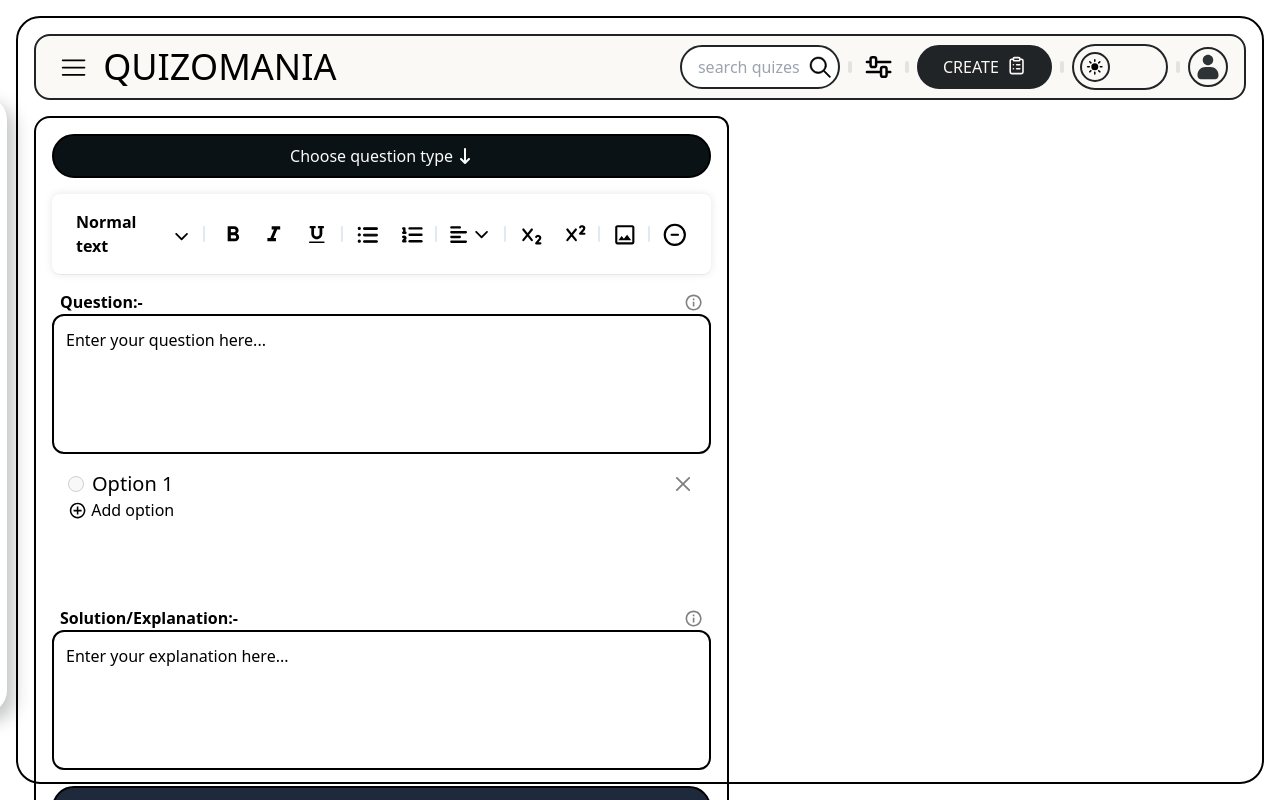
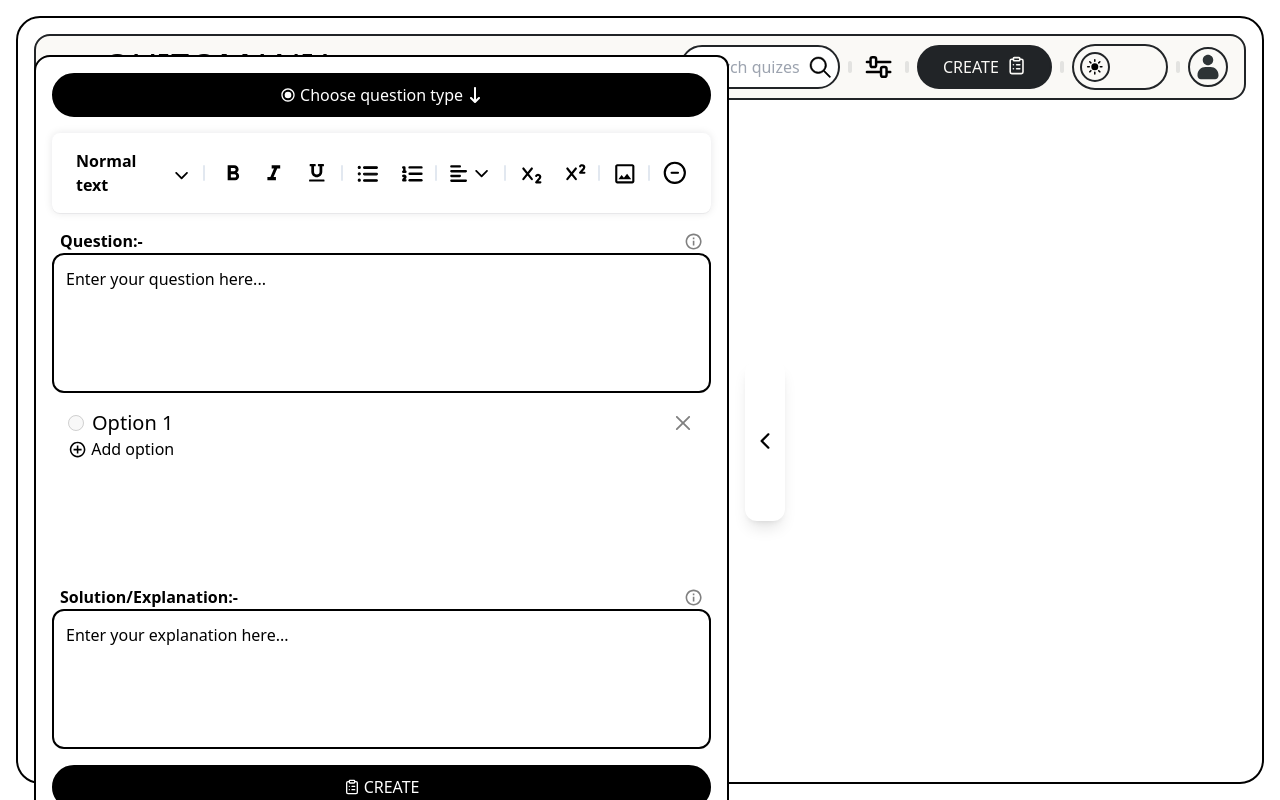
Before and after one commit to Nitish-u/Quizomania, a React (Vite) app: page /create in a window 1280 px wide. Built offline with nearby package versions, Linux system fonts and the light colour scheme.

Commit message:
creator section toggle ability added and card input types changed to take html instead of strings

```diff
--- a/index.html
+++ b/index.html
@@ -9,7 +9,7 @@
 </head>
 
 <body>
-  <div class="sm:h-dvh min-h-dvh p-4 overflow-hidden">
+  <div class="h-dvh p-4 overflow-hidden">
     <div class="lg:border-2 border-black rounded-3xl lg:p-4 min-h-fit h-full">
       <div id="root" class="h-full">
       </div>
--- a/src/components/Editable Area/editableAreaComp.jsx
+++ b/src/components/Editable Area/editableAreaComp.jsx
@@ -2,7 +2,7 @@
 import { MdInfoOutline } from "react-icons/md";
 
 
-export default function ({ heading, placeHolder, height, maxHeight, onFocusHandler, title }) {
+export default function ({ heading, placeHolder, onFocusHandler, title }) {
   const [editorText, setEditorText] = useState(placeHolder);
   function handleChange(e) {
     setEditorText(e.target.value);
@@ -14,7 +14,7 @@
         <div
           className="editableDiv w-full max-w-full p-2 overflow-y-auto outline-none"
           contentEditable
-          style={{height:height, maxHeight: maxHeight, minHeight:'2.5rem'}}
+          style={{height: "8rem"}}
           onChange={handleChange}
           onFocusCapture={() => {
             setEditorText("");
--- a/src/components/Options Comp/OptionsComp.jsx
+++ b/src/components/Options Comp/OptionsComp.jsx
@@ -5,8 +5,7 @@
 export default function OptionsComp({ type, onFocusHandler, height }) {
   const id = useId();
   const [options, setOptions] = useState(["Option 1"]);
-  const [optionsContainerMaxHeight, setOptionsContainerMaxHeight] =
-    useState(164);
+
   function optionAdder() {
     const newOption = "Option " + (options.length + 1);
     setOptions((prevState) => {
@@ -23,19 +22,8 @@
     });
   }
 
-  useEffect(() => {
-    const optionsContainer = document.getElementById("optionsContainer");
-    const optionsContainerHeight =
-      optionsContainer.getBoundingClientRect().height;
-    console.log(optionsContainerHeight);
-    setOptionsContainerMaxHeight(optionsContainerHeight);
-  }, []);
   return (
-    <div
-      id="optionsContainer"
-      className="px-4 h-full overflow-y-auto flex-1"
-    >
-      <div style={{height: `${optionsContainerMaxHeight}px`}}>
+    <div id="optionsContainer" className="px-4 overflow-y-auto h-40 shrink-0">
       {type == "checkbox" || type == "radio" ? (
         <div>
           {options.map((elem, index) => {
@@ -97,7 +85,7 @@
             className={`${
               type == "checkbox" || type == "radio" ? "hidden" : ""
             } ${
-                type == "Short Answer text" ? "hidden" : ""
+              type == "Short answer type" ? "hidden" : ""
             } border-b-2 border-slate-400 py-2`}
           >
             {" "}
@@ -106,6 +94,5 @@
         </>
       )}
     </div>
-    </div>
   );
 }
--- a/src/components/QuizMakersLeft/QuizMakersLeft.jsx
+++ b/src/components/QuizMakersLeft/QuizMakersLeft.jsx
@@ -3,41 +3,30 @@
 import EditorFuncComp from "../../components/Editor functionalities comp/EditorFuncComp";
 import OptionsComp from "../../components/Options Comp/OptionsComp";
 import { FaArrowDownLong } from "react-icons/fa6";
-import { MdOutlineCheckBox, MdOutlineRadioButtonChecked } from "react-icons/md";
-import { ImParagraphJustify } from "react-icons/im";
-import { BsTextParagraph } from "react-icons/bs";
 import { LuClipboardList } from "react-icons/lu";
+import { IoIosArrowForward } from "react-icons/io";
+import { questionTypes } from "./QuizMakersLeftData";
 
 export default function QuizMakersLeft({ questions, setQuestions }) {
   const [alignmentArrowClicked, setAlignmentArrowClicked] = useState(false);
   const [fontArrowClicked, setFontArrowClicked] = useState(false);
-
   const [typeSelectorClicked, setTypeSelectorClicked] = useState(false);
-  const [optionType, setOptionType] = useState("radio");
-
-  const [questionType, setQuestionType] = useState({
-    type: "Choose question type",
-    iconIndex: -1,
+  const [questionTypeIndex, setQuestionType] = useState(
+    questionTypes.length - 1
+  );
+  const [creatorSectionMesurements, setCreatorSectionMesurements] = useState({
+    height: 0,
+    width: 0,
   });
-
-  const questionTypeIconsArray = [
-    <MdOutlineCheckBox />,
-    <MdOutlineRadioButtonChecked />,
-    <BsTextParagraph />,
-    <ImParagraphJustify />,
-  ];
+  const [showCreatorMenu, setShowCreatorMenu] = useState(true);
 
   const optionsHandler = useCallback(() => {
-    setTypeSelectorClicked(!typeSelectorClicked);
+    setTypeSelectorClicked((prevState) => !prevState);
   }, []);
 
   function typeSelector(e) {
-    const questionType = e.currentTarget.innerText;
     const index = Number(e.currentTarget.getAttribute("id"));
-    setQuestionType((prevState) => {
-      return { ...prevState, type: questionType, iconIndex: index };
-    });
-    setOptionType(e.currentTarget.getAttribute("func-type"));
+    setQuestionType(index);
     setTypeSelectorClicked(false);
   }
 
@@ -60,71 +49,99 @@
       const optionElements = Array.from(
         document.getElementsByClassName("optionData")
       );
-      if (optionType == "checkbox" || optionType == "radio") {
+      if (
+        questionTypes[questionTypeIndex].funcType == "checkbox" ||
+        questionTypes[questionTypeIndex].funcType == "radio"
+      ) {
         optionElements.forEach((elem) => {
           options.push(elem.innerHTML);
         });
       }
       const questionData = {
-        type: optionType,
+        type: questionTypes[questionTypeIndex].funcType,
         question: editableDivs[0].innerHTML,
         explanation: editableDivs[1].innerHTML,
         options,
       };
       setQuestions((prevState) => [...prevState, questionData]);
     }
+  }, []);
+
+  useEffect(() => {
+    const mainContainer = document.getElementById("mainContainer");
+    setCreatorSectionMesurements((prevState) => {
+      return {
+        ...prevState,
+        height: mainContainer?.getBoundingClientRect().height,
+        width: mainContainer?.getBoundingClientRect().width,
+      };
     });
+  }, []);
 
   return (
-    <div className="functionalCompConatiner border-2 border-black rounded-xl rounded-tl-2xl p-4 relative flex flex-col gap-4 h-full max-w-[700px]">
+    <div className="absolute z-10 h-full transition-all duration-500 rounded-[100%]" style={{
+      transform: showCreatorMenu
+        ? ""
+        : `translateX(${-creatorSectionMesurements.width + 45}px)`,
+    }}>
+      <div
+        className={`relative h-full transition-all duration-500 flex items-center gap-1 sm:gap-4 `}
+        id="mainContainer"
+      >
+        <div
+          className="showCloseBtn h-40 bg-white rounded-xl px-2 flex items-center z-10 active:scale-95 hover:bg-gray-200 cursor-pointer opacity-100 order-2 shadow-lg"
+          onClick={() => setShowCreatorMenu(!showCreatorMenu)}
+        >
+          <IoIosArrowForward
+            className={`transition-all duration-500 ${
+              showCreatorMenu ? "rotate-180" : ""
+            }`}
+            size="1.5rem"
+          />
+        </div>
+        <div
+          className={`functionalCompConatiner order-1 border-2 border-black rounded-xl rounded-tl-2xl p-4 relative flex flex-col gap-4 max-w-[700px] bg-white transition-all duration-500 ${
+            showCreatorMenu ? "" : "opacity-0"
+          } overflow-y-auto`}
+          id="functionalCompConatiner"
+          style={{
+            height:
+              window.innerWidth > 678
+                ? "fit-content"
+                : `${creatorSectionMesurements.height}px`,
+          }}
+        >
           <div className="h-fit max-h-full flex flex-col gap-4">
             <div
-          className={`w-full border-2 border-black rounded-3xl p-2 flex items-center justify-center gap-1 bg-[#0b1215] text-[#fbfbfb] cursor-pointer active:bg-slate-950`}
+              className={`w-full border-2 border-black rounded-3xl p-2 flex items-center justify-center gap-1 bg-black text-white cursor-pointer active:scale-[.99] transition-all duration-200`}
               onClick={optionsHandler}
             >
-          {questionTypeIconsArray[questionType.iconIndex]}
-          {questionType.type} <FaArrowDownLong />
+              {questionTypes[questionTypeIndex].icon}
+              {questionTypes[questionTypeIndex].placeHolder} <FaArrowDownLong />
             </div>
             <div
               id="questionTypesConatiner"
-          className={`rounded-2xl overflow-hidden shadow-2xl mt-4 absolute w-[95%] bg-white z-50 top-16 ${
+              className={`rounded-2xl overflow-hidden shadow-2xl mt-4 absolute w-full left-1/2 -translate-x-1/2 bg-white z-50 top-14 ${
                 typeSelectorClicked ? "" : "hidden"
               }`}
             >
+              {questionTypes.map((elem, index) => {
+                if (index != questionTypes.length - 1) {
+                  return (
                     <p
-            id="0"
+                      id={index}
                       className="flex items-center gap-1 p-2 w-full justify-center hover:bg-slate-200 cursor-pointer"
                       onClick={typeSelector}
-            func-type="checkbox"
+                      key={"selctOption" + index}
+                      func-type={elem.funcType}
                     >
-            <MdOutlineCheckBox /> Multple Correct type
+                      {elem.icon} {elem.placeHolder}
                     </p>
-          <p
-            id="1"
-            className="flex items-center gap-1 p-2 w-full justify-center hover:bg-slate-200 cursor-pointer"
-            onClick={typeSelector}
-            func-type="radio"
-          >
-            <MdOutlineRadioButtonChecked /> Single Correct type
-          </p>
-          <p
-            id="2"
-            className="flex items-center gap-1 p-2 w-full justify-center hover:bg-slate-200 cursor-pointer"
-            onClick={typeSelector}
-            func-type="Short Answer text"
-          >
-            <BsTextParagraph /> Short Answer type
-          </p>
-          <p
-            id="3"
-            className="flex items-center gap-1 p-2 w-full justify-center hover:bg-slate-200 cursor-pointer"
-            onClick={typeSelector}
-            func-type="Long Answer text"
-          >
-            <ImParagraphJustify /> Long Answer type
-          </p>
+                  );
+                }
+              })}
             </div>
-        <div className="sticky">
+            <div className="sticky top-0">
               <EditorFuncComp
                 fontArrowClicked={fontArrowClicked}
                 setFontArrowClicked={setFontArrowClicked}
@@ -135,27 +152,22 @@
             <EditableComp
               heading="Question:-"
               placeHolder="Enter your question here..."
-          height="8rem"
-          maxHeight="fill-container"
               onFocusHandler={focusAction}
               title="something that tells about the answer"
             />
           </div>
           <OptionsComp
-        type={optionType}
+            type={questionTypes[questionTypeIndex].funcType}
             onFocusHandler={focusAction}
           />
-      <div className="self-end min-w-fit h-fit w-full flex flex-col gap-4">
           <EditableComp
             heading="Solution/Explanation:-"
             placeHolder="Enter your explanation here..."
-          height="8rem"
-          maxHeight="8rem"
             onFocusHandler={focusAction}
             title="not necessary but good to have"
           />
           <div
-          className="w-full border-2 border-black rounded-3xl p-2 bg-slate-800 text-white flex justify-center items-center gap-1 "
+            className="w-full border-2 border-black rounded-3xl p-2 bg-black text-white flex justify-center items-center gap-1  cursor-pointer active:scale-95"
             onClick={addQuestion}
           >
             <LuClipboardList />
@@ -163,5 +175,6 @@
           </div>
         </div>
       </div>
+    </div>
   );
 }
--- /dev/null
+++ b/src/components/QuizMakersLeft/QuizMakersLeftData.jsx
@@ -0,0 +1,31 @@
+import { MdOutlineCheckBox, MdOutlineRadioButtonChecked } from "react-icons/md";
+import { ImParagraphJustify } from "react-icons/im";
+import { BsTextParagraph } from "react-icons/bs";
+
+export const questionTypes = [
+    {
+      funcType: "checkbox",
+      icon: <MdOutlineCheckBox />,
+      placeHolder: "Multiple correct type",
+    },
+    {
+      funcType: "radio",
+      icon: <MdOutlineRadioButtonChecked />,
+      placeHolder: "Single correct type",
+    },
+    {
+      funcType: "Short answer type",
+      icon: <BsTextParagraph />,
+      placeHolder: "Short answer type",
+    },
+    {
+      funcType: "Long answer type",
+      icon: <ImParagraphJustify />,
+      placeHolder: "Long answer type",
+    },
+    {
+      funcType: "radio",
+      icon: <MdOutlineRadioButtonChecked />,
+      placeHolder: "Choose question type",
+    },
+  ];
--- a/src/components/sliding menu/slidingMenu.jsx
+++ b/src/components/sliding menu/slidingMenu.jsx
@@ -12,8 +12,8 @@
   }
   return (
     <div
-      className={`menuContainer select-none w-fit p-4 rounded-3xl text-center flex flex-col items-center gap-2 customShadowForQuizCard absolute z-10 left-12 top-24 -translate-x-80 bg-white ${
-        menuClicked ? "translate-x-0" : ""
+      className={`menuContainer select-none w-fit p-4 rounded-3xl text-center flex flex-col items-center gap-2 customShadowForQuizCard absolute z-20 left-12 top-24 bg-white  ${
+        menuClicked ? "" : "-translate-x-96"
       } transition-transform duration-500`}
     >
       <div className="profilePic p-4 rounded-full profilePicShadow relative hover:shadow-none transition-shadow duration-700">
--- a/src/index.css
+++ b/src/index.css
@@ -11,7 +11,7 @@
 }
 
 ::-webkit-scrollbar{
-    @apply w-2 h-2;
+    @apply w-1 h-2;
 }
 
 ::-webkit-scrollbar-thumb{
@@ -19,7 +19,7 @@
 }
 
 ::-webkit-scrollbar-track{
-    @apply mt-1 px-1 bg-gray-300 rounded-full;
+    @apply my-2 px-1 bg-gray-300 rounded-full;
 }
 
 @layer components{
--- a/src/pages/Quiz maker page/QuizMakerPage.jsx
+++ b/src/pages/Quiz maker page/QuizMakerPage.jsx
@@ -1,15 +1,46 @@
-import React, { useState } from "react";
+import React, { useEffect, useState } from "react";
 import NavBar from "../../components/NavBar/navbar";
 import QuizMakersLeft from "../../components/QuizMakersLeft/QuizMakersLeft";
+import QuestionCardComp from "../../components/QuestionCardComp/QuestionCardComp";
 
 export default function QuizMakerPage() {
   const [questions, setQuestions] = useState([]);
+  const [quizCardContainersHeight, setQuizCardContainersHeight] = useState(300);
+  console.log(questions);
+  useEffect(() => {
+    const quizCardContainersCalcHeight = document
+      .getElementById("quizCardContainer")
+      ?.getBoundingClientRect().height;
+    console.log(quizCardContainersCalcHeight);
+    setQuizCardContainersHeight(quizCardContainersCalcHeight);
+  }, []);
   return (
     <div className="flex flex-col gap-4 h-full">
       <NavBar />
-      <div className="hero h-full flex flex-wrap gap-4">
-        <QuizMakersLeft questions={questions} setQuestions={setQuestions}  />
-        <div className="quizCardContainer h-full p-4 flex-1"></div>
+      <div className="hero h-full flex flex-wrap gap-4 relative w-full">
+          <QuizMakersLeft questions={questions} setQuestions={setQuestions} />
+        <div
+          className="quizCardContainer overflow-y-auto h-full flex-1 w-full"
+          id="quizCardContainer"
+        >
+          <div
+            className="p-4 columns-3xs max-w-full h-fit"
+            style={{ height: `${quizCardContainersHeight}px`, width: "" }}
+          >
+            {questions.map((elem, index) => {
+              return (
+                <QuestionCardComp
+                  key={"Question: " + index}
+                  small={true}
+                  explanation={elem.explanation}
+                  options={elem.options}
+                  question={elem.question}
+                  type={elem.type}
+                />
+              );
+            })}
+          </div>
+        </div>
       </div>
     </div>
   );
```
Also changed, not shown: src/components/QuestionCardComp/QuestionCardComp.jsx (+35 -20 lines). Lines whose indentation alone changed are shown as unchanged.
